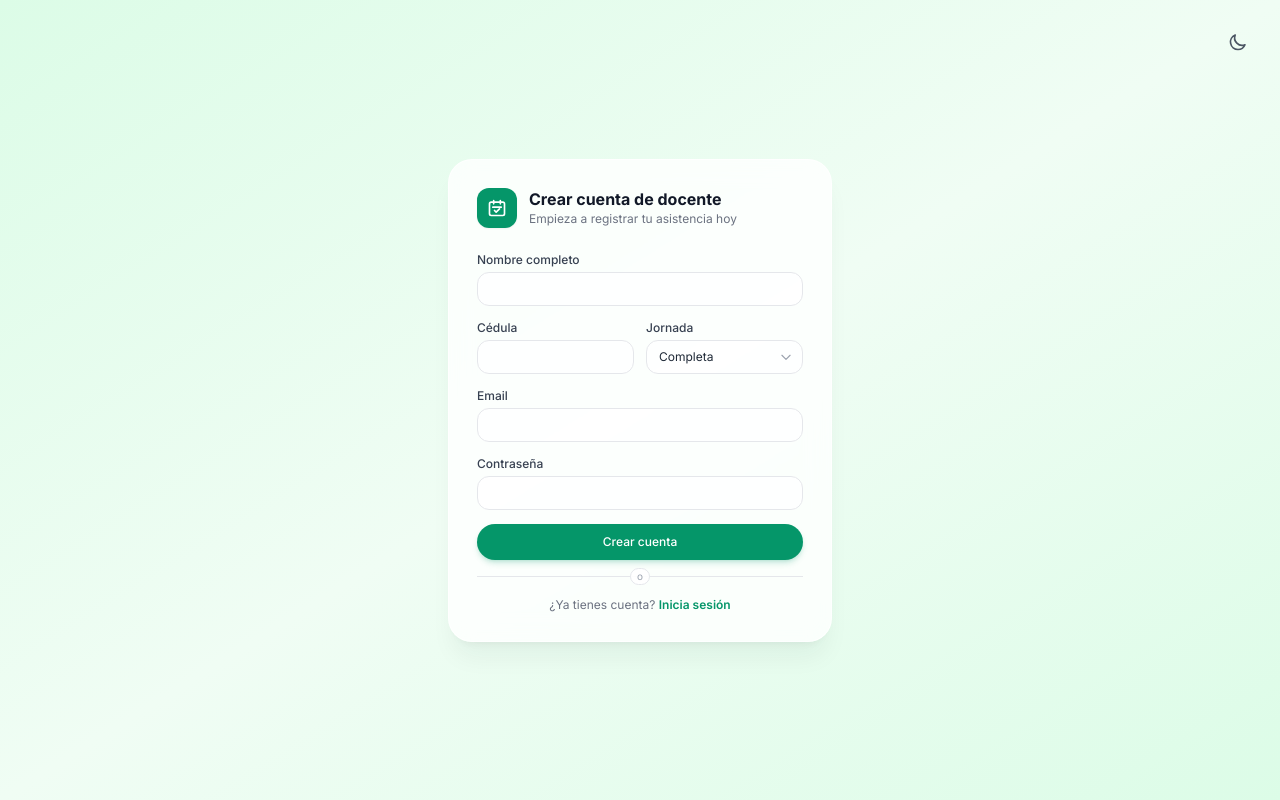
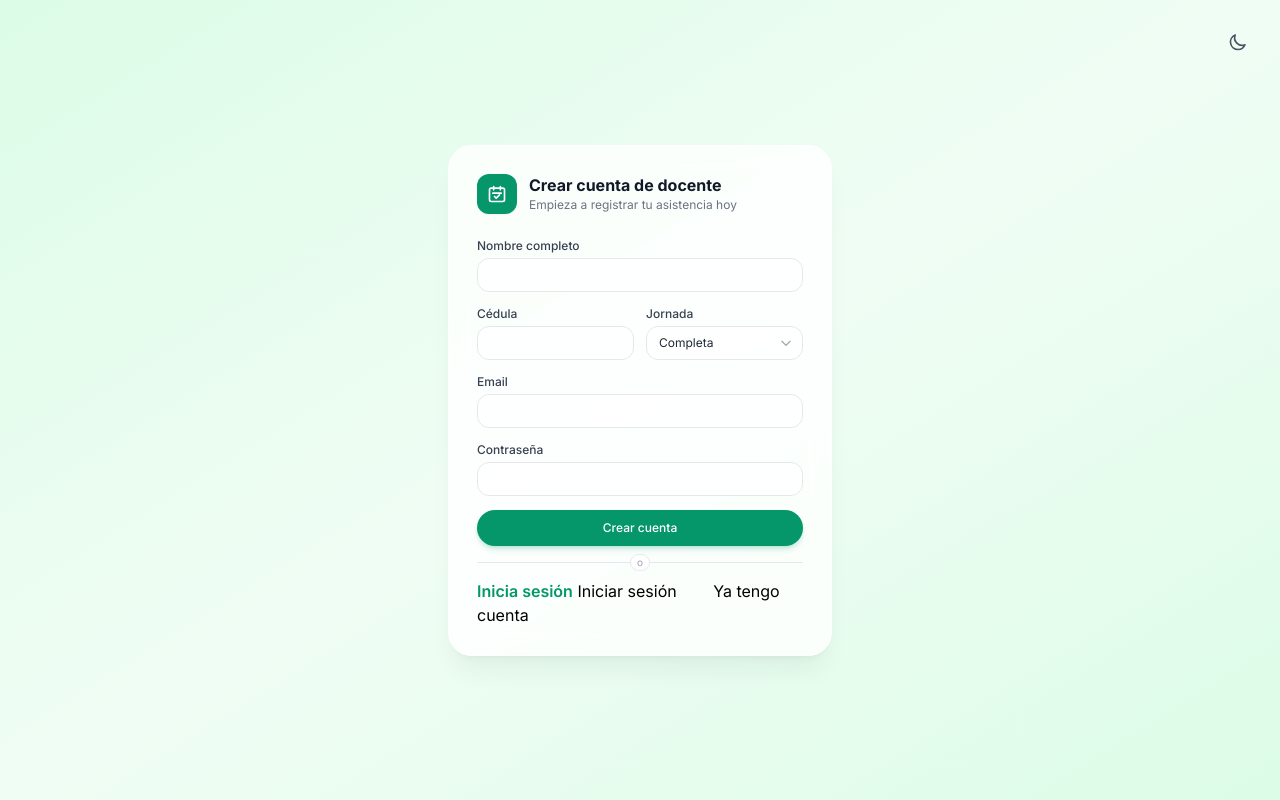
Before and after one commit to sadamoma2010-byte/Asistencias_Docentes2, a Flask app: page /registro in a window 1280 px wide. Run offline with Flask 3, Linux system fonts and the light colour scheme; some libraries are stand-ins or nearby versions.

Commit message:
Update registro.html

```diff
--- a/Templates/registro.html
+++ b/Templates/registro.html
@@ -133,11 +133,6 @@
     </div>
 
     <!-- Footer link -->
-    <p class="text-center text-xs text-gray-500 mt-5">
-      ¿Ya tienes cuenta? <a href="Templates/iniciar.html" class="text-emerald-600 font-semibold hover:underline">Inicia sesión</a>
-    </p>
-
-  </main>
-
-</body>
-</html>
+    <a href="iniciar.html" class="text-emerald-600 font-semibold hover:underline">Inicia sesión</a>
+<a href="iniciar.html" class="btn-link-fast">Iniciar sesión</a>
+<a href="iniciar.html" class="btn-3d-outline" style="padding: 0.85rem 2rem;">Ya tengo cuenta</a>
```
